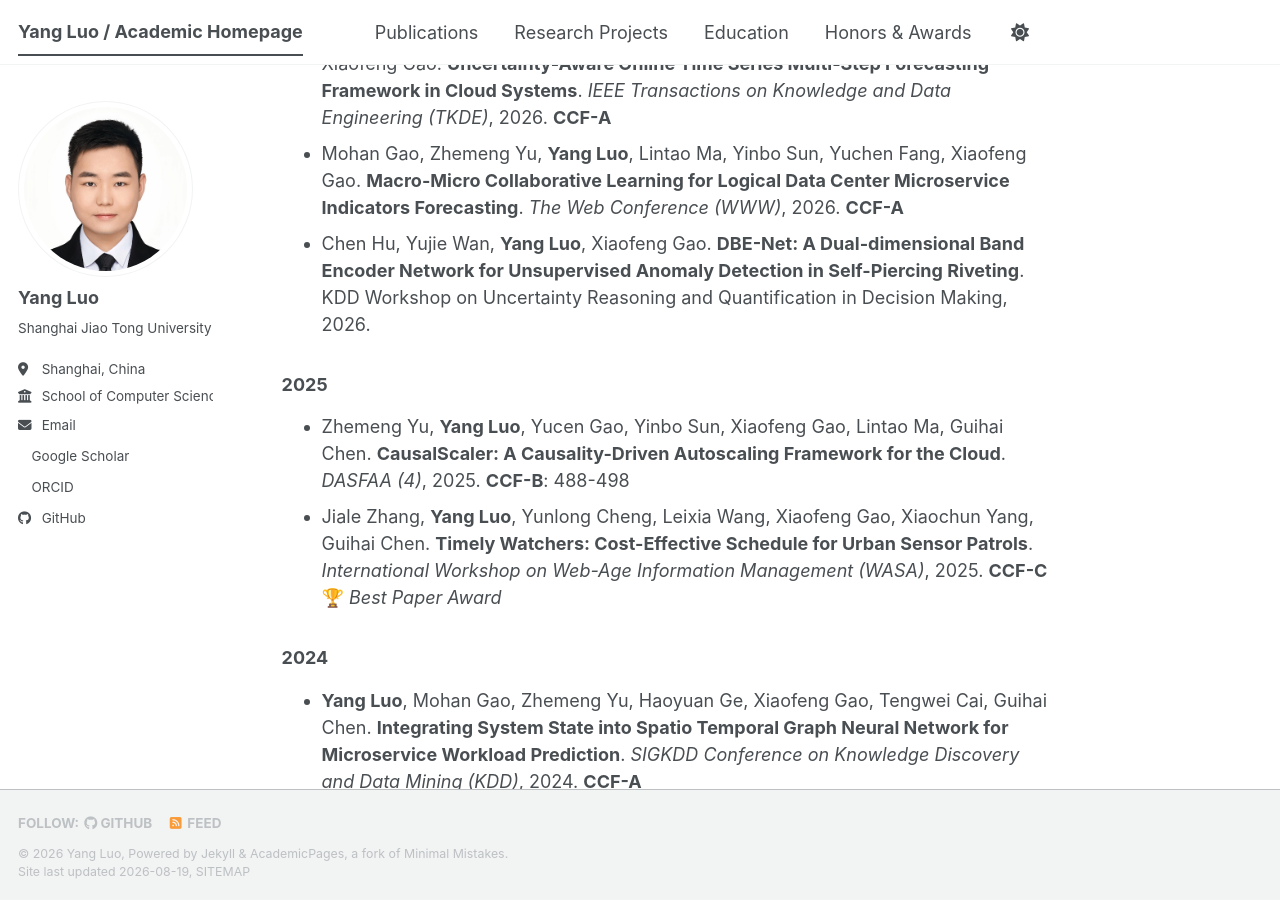
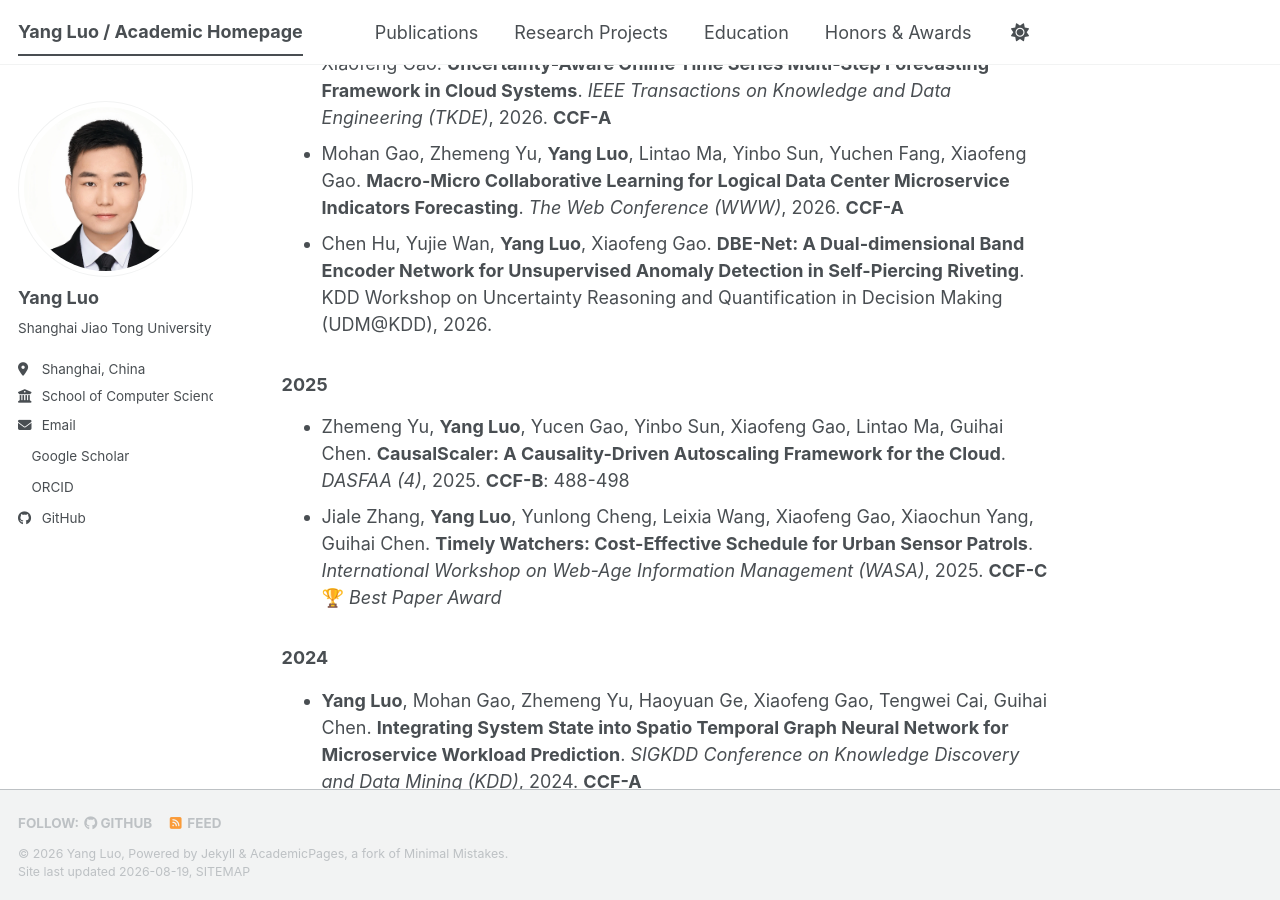
Before and after one commit to Floating-LY/Floating-LY.github.io, a Jekyll site: the page built from _pages/about.md, in a window 1280 px wide and 900 px high, scrolled down 2236 px. Built offline with Jekyll 4.4.1, drawn with Linux system fonts in a browser that asks for light colours; a style sheet for code colours, icons or effects is not loaded.

Commit message:
Update about.md

```diff
--- a/_pages/about.md
+++ b/_pages/about.md
@@ -51,7 +51,7 @@ Beyond cloud infrastructure, my techniques have been applied to:
 - **Yang Luo**, Zhemeng Yu, Yikang Fu, Wei Lu, Lintao Ma, Xiaofeng Gao, Guihai Chen. **JointScaler: A Hierarchical Multi-Indicator Distribution Forecasting Approach for Uncertainty-Aware Joint Scaling in Cloud Services**. *International Joint Conference on Artificial Intelligence (IJCAI)*, 2026. **CCF-A** *(Submission time applies to the 6th edition CCF recommended list)*
 - Jiadong Chen, **Yang Luo**, Xiuqi Huang, Fuxin Jiang, Yangguang Shi, Tieying Zhang, Xiaofeng Gao. **Uncertainty-Aware Online Time Series Multi-Step Forecasting Framework in Cloud Systems**. *IEEE Transactions on Knowledge and Data Engineering (TKDE)*, 2026. **CCF-A**
 - Mohan Gao, Zhemeng Yu, **Yang Luo**, Lintao Ma, Yinbo Sun, Yuchen Fang, Xiaofeng Gao. **Macro-Micro Collaborative Learning for Logical Data Center Microservice Indicators Forecasting**. *The Web Conference (WWW)*, 2026. **CCF-A**
-- Chen Hu, Yujie Wan, **Yang Luo**, Xiaofeng Gao. **DBE-Net: A Dual-dimensional Band Encoder Network for Unsupervised Anomaly Detection in Self-Piercing Riveting**. KDD Workshop on Uncertainty Reasoning and Quantification in Decision Making, 2026.
+- Chen Hu, Yujie Wan, **Yang Luo**, Xiaofeng Gao. **DBE-Net: A Dual-dimensional Band Encoder Network for Unsupervised Anomaly Detection in Self-Piercing Riveting**. KDD Workshop on Uncertainty Reasoning and Quantification in Decision Making (UDM@KDD), 2026.
 
 ### 2025
 
```
